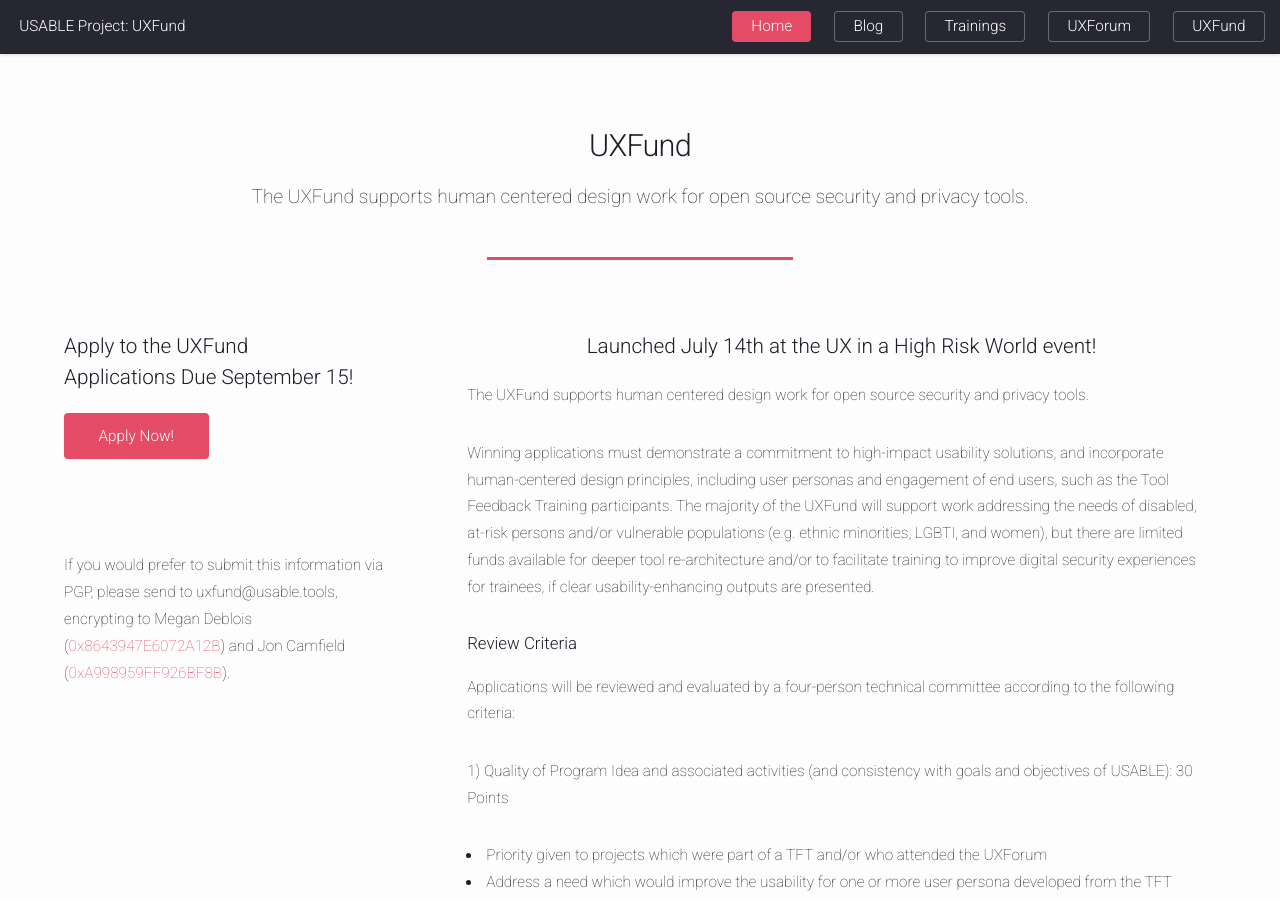
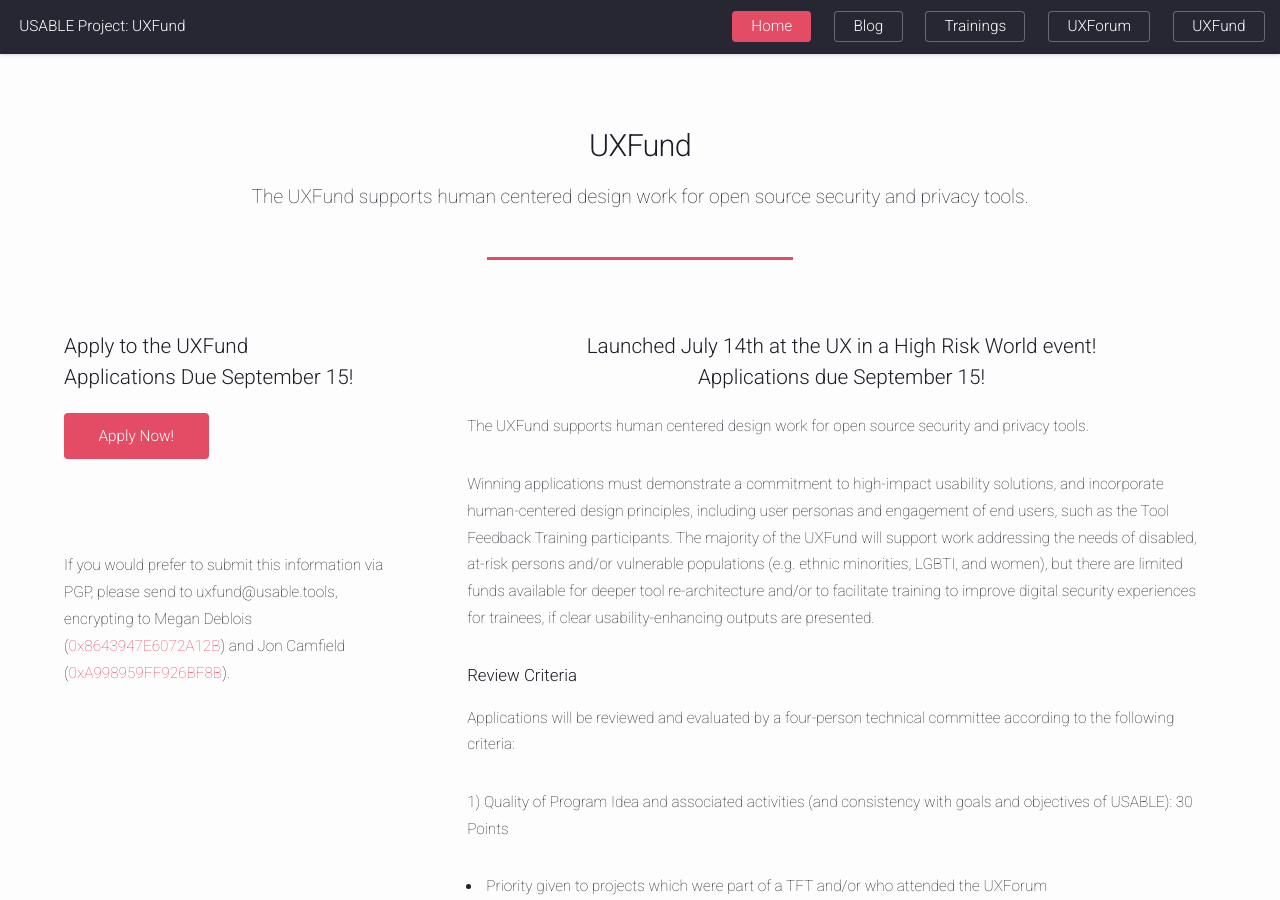
Before and after one commit to OpenInternet/USABLE-website, a Jekyll site: the page built from uxfund.html, in a window 1280 px wide and 900 px high. Built offline with Jekyll 4.4.1, drawn with Linux system fonts in a browser that asks for light colours; comment, search, counter and statistics services are not loaded.

Commit message:
added more due date

```diff
--- a/uxfund.html
+++ b/uxfund.html
@@ -38,7 +38,7 @@ subtitle: The UXFund supports human centered design work for open source securit
 
 							<!-- Content -->
 								<section id="content">
-									<h3 style="text-align: center; color: #1c1d26 !important; "">Launched July 14th at the <a href="/uxforum.html">UX in a High Risk World event!</a></h3>
+									<h3 style="text-align: center; color: #1c1d26 !important; "">Launched July 14th at the <a href="/uxforum.html">UX in a High Risk World event!</a> <br /> <strong>Applications due September 15!</strong></h3>
 
 <p>The UXFund supports human centered design work for open source security and privacy tools. </p>
 
```
